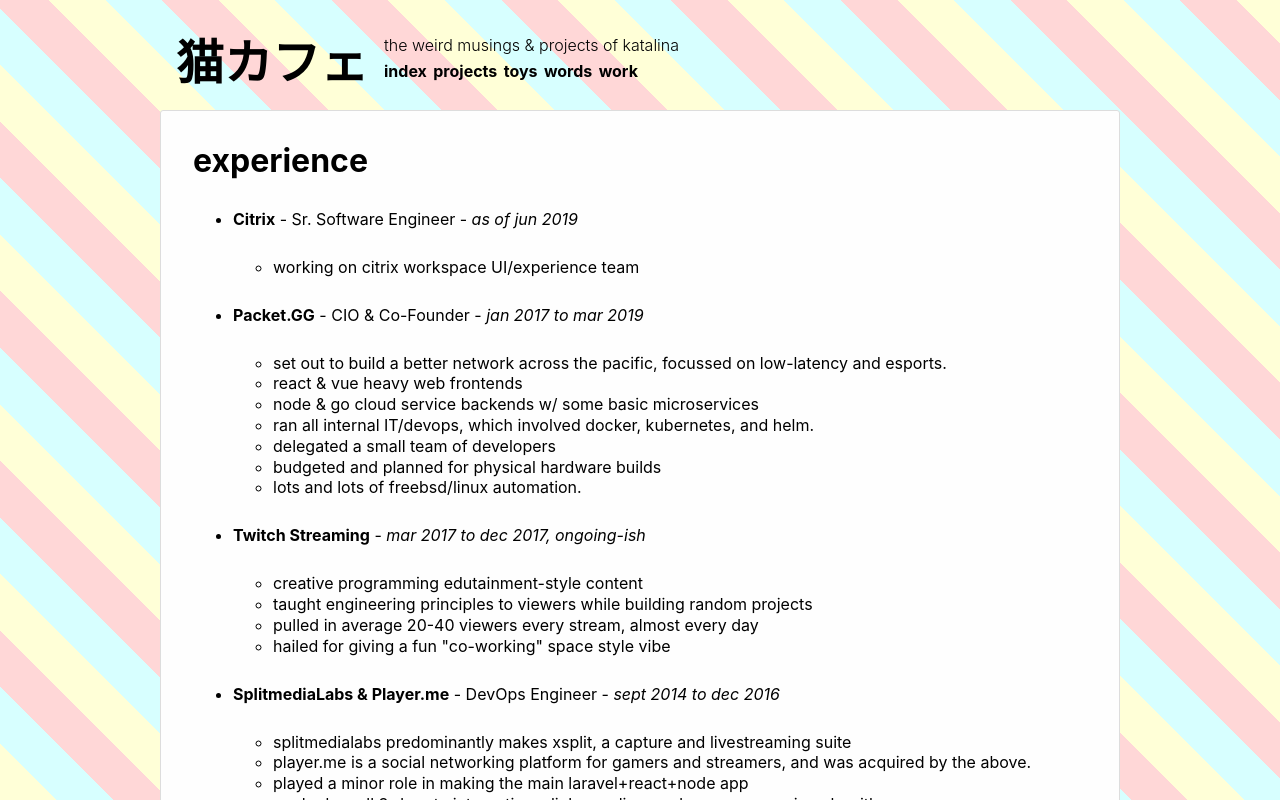
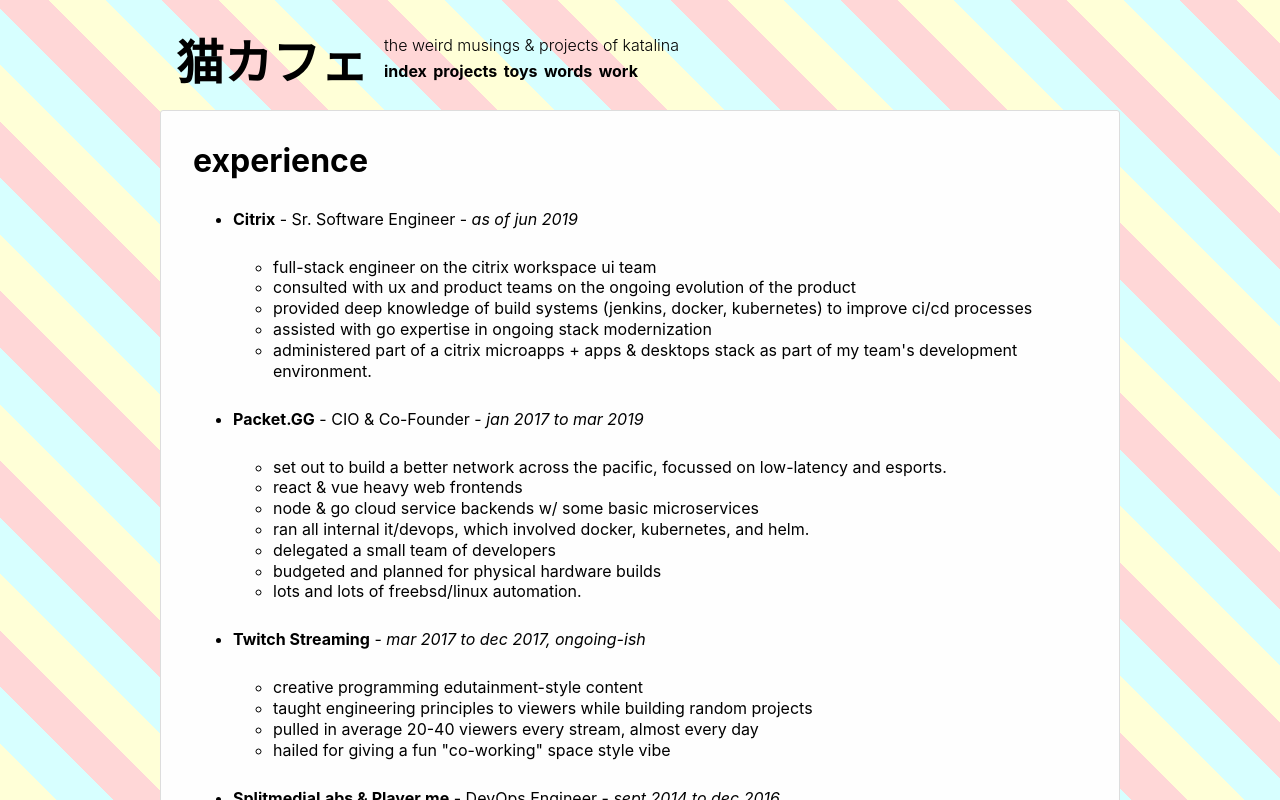
Before and after one commit to mekanoe/personal-site, a Next.js app: page /work in a window 1280 px wide. Shown: the top 800 px of the page. Built offline with nearby package versions, Linux system fonts and the light colour scheme.

Commit message:
work: elaborate on current work

```diff
--- a/pages/work.mdx
+++ b/pages/work.mdx
@@ -1,13 +1,17 @@
 # experience
 
 - **Citrix** - Sr. Software Engineer - *as of jun 2019*
-  - working on citrix workspace UI/experience team
+  - full-stack engineer on the citrix workspace ui team
+  - consulted with ux and product teams on the ongoing evolution of the product
+  - provided deep knowledge of build systems (jenkins, docker, kubernetes) to improve ci/cd processes
+  - assisted with go expertise in ongoing stack modernization
+  - administered part of a citrix microapps + apps & desktops stack as part of my team's development environment.
 
 - **Packet.GG** - CIO & Co-Founder - *jan 2017 to mar 2019*
   - set out to build a better network across the pacific, focussed on low-latency and esports.
   - react & vue heavy web frontends
   - node & go cloud service backends w/ some basic microservices
-  - ran all internal IT/devops, which involved docker, kubernetes, and helm.
+  - ran all internal it/devops, which involved docker, kubernetes, and helm.
   - delegated a small team of developers
   - budgeted and planned for physical hardware builds
   - lots and lots of freebsd/linux automation.
```
